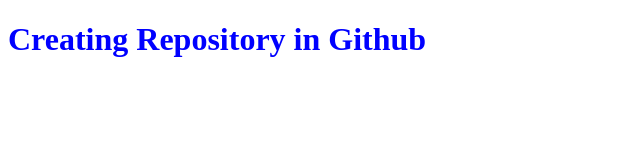
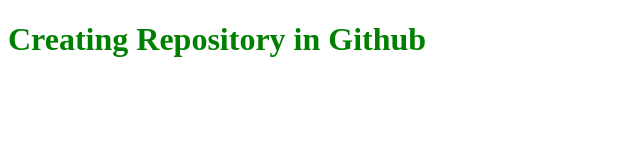
Before and after one commit to H-Sejal/Github, a plain HTML site: page index.html in a window 1280 px wide. Shown: the whole page, without its empty margins (0-640 px from the left). Drawn offline with Linux system fonts and the light colour scheme.

Commit message:
Update index.html

```diff
--- a/index.html
+++ b/index.html
@@ -6,6 +6,6 @@
     <title>Document</title>
 </head>
 <body>
-    <h1 style="color:blue">Creating Repository in Github</h1>
+    <h1 style="color:green">Creating Repository in Github</h1>
 </body>
 </html>
```
